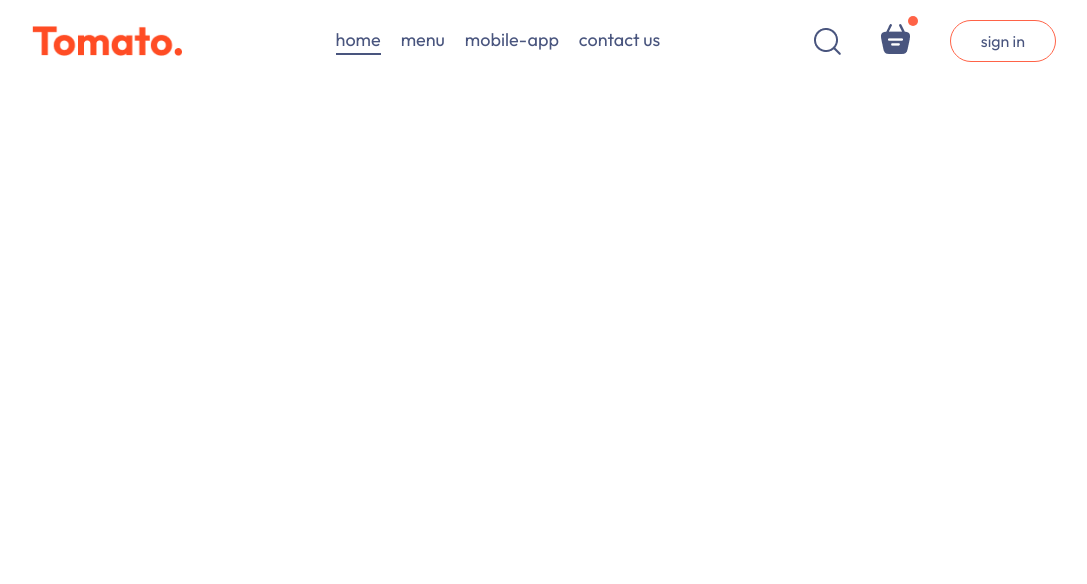
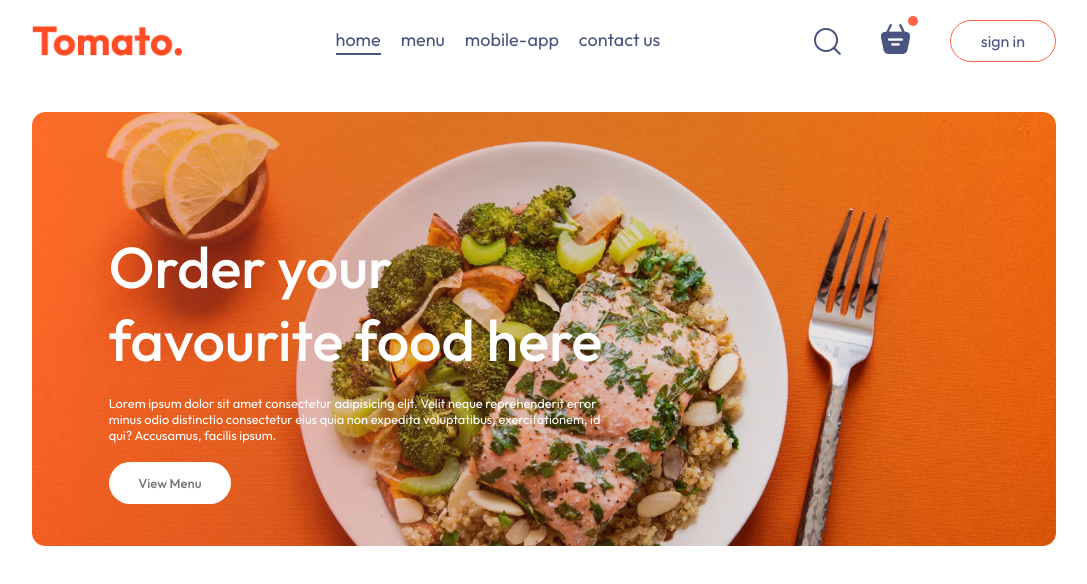
Before and after one commit to sid14-14/food-delivery-app, a React (Vite) app in the folder frontend/: page / in a window 1280 px wide. Shown: the top 584 px of the page, without its empty margins (96-1183 px from the left). Built offline with nearby package versions, Linux system fonts and the light colour scheme.

Commit message:
created header component

```diff
--- a/frontend/src/App.jsx
+++ b/frontend/src/App.jsx
@@ -1,10 +1,15 @@
 import Navbar from "./components/Navbar/Navbar";
+import { Route, Routes } from "react-router-dom";
+import Home from "./pages/Home/Home";
 
 const App = () => {
   return (
-      <div className="app">
-        <Navbar />
-      </div>
+    <div className="app">
+      <Navbar />
+      <Routes>
+        <Route path="/" element={<Home />} />
+      </Routes>
+    </div>
   );
 };
 
--- /dev/null
+++ b/frontend/src/components/Header/Header.css
@@ -0,0 +1,37 @@
+.header {
+  height: 34vw;
+  margin: 30px auto;
+  background: url("/header_img.png") no-repeat;
+  background-size: contain;
+  position: relative;
+}
+.header-contents {
+  position: absolute;
+  display: flex;
+  flex-direction: column;
+  align-items: start;
+  gap: 1.5vw;
+  max-width: 50%;
+  bottom: 10%;
+  left: 6vw;
+/* this gives us animation effect: text on image(in homepage) when we reload  */
+  animation: fadeIn 2.75s;
+}
+.header-contents h2 {
+  font-weight: 500;
+  color: white;
+  font-size: max(4.5vw, 22px);
+}
+.header-contents p {
+  color: white;
+  font-size: 1vw;
+}
+.header-contents button {
+  border: none;
+  color: #747474;
+  font-weight: 500;
+  padding: 1vw 2.3vw;
+  background-color: white;
+  font-size: max(1vw, 13px);
+  border-radius: 50px;
+}
--- /dev/null
+++ b/frontend/src/components/Header/Header.jsx
@@ -0,0 +1,23 @@
+import React from "react";
+import "./Header.css";
+
+const Header = () => {
+  return (
+    <>
+      <div className="header">
+        <div className="header-contents">
+          <h2>Order your favourite food here</h2>
+          <p>
+            Lorem ipsum dolor sit amet consectetur adipisicing elit. Velit neque
+            reprehenderit error minus odio distinctio consectetur eius quia non
+            expedita voluptatibus, exercitationem, id qui? Accusamus, facilis
+            ipsum.
+          </p>
+          <button>View Menu</button>
+        </div>
+      </div>
+    </>
+  );
+};
+
+export default Header;
--- a/frontend/src/index.css
+++ b/frontend/src/index.css
@@ -17,3 +17,12 @@
   width: 80%;
   margin: auto;
 }
+/* this gives us animation effect: text on image(in homepage) when we reload  */
+@keyframes fadeIn {
+  0% {
+    opacity: 0;
+  }
+  100% {
+    opacity: 1;
+  }
+}
--- /dev/null
+++ b/frontend/src/pages/Home/Home.jsx
@@ -0,0 +1,16 @@
+import React, { useState } from "react";
+import "./Home.css";
+import Header from "../../components/Header/Header";
+
+const Home = () => {
+  const [category, setCategory] = useState("All");
+  return (
+    <>
+      <div>
+        <Header />
+      </div>
+    </>
+  );
+};
+
+export default Home;
```
Also changed, not shown: frontend/src/main.jsx (+7 -5 lines), frontend/public/header_img.png (added), frontend/src/pages/Home/Home.css (added).
